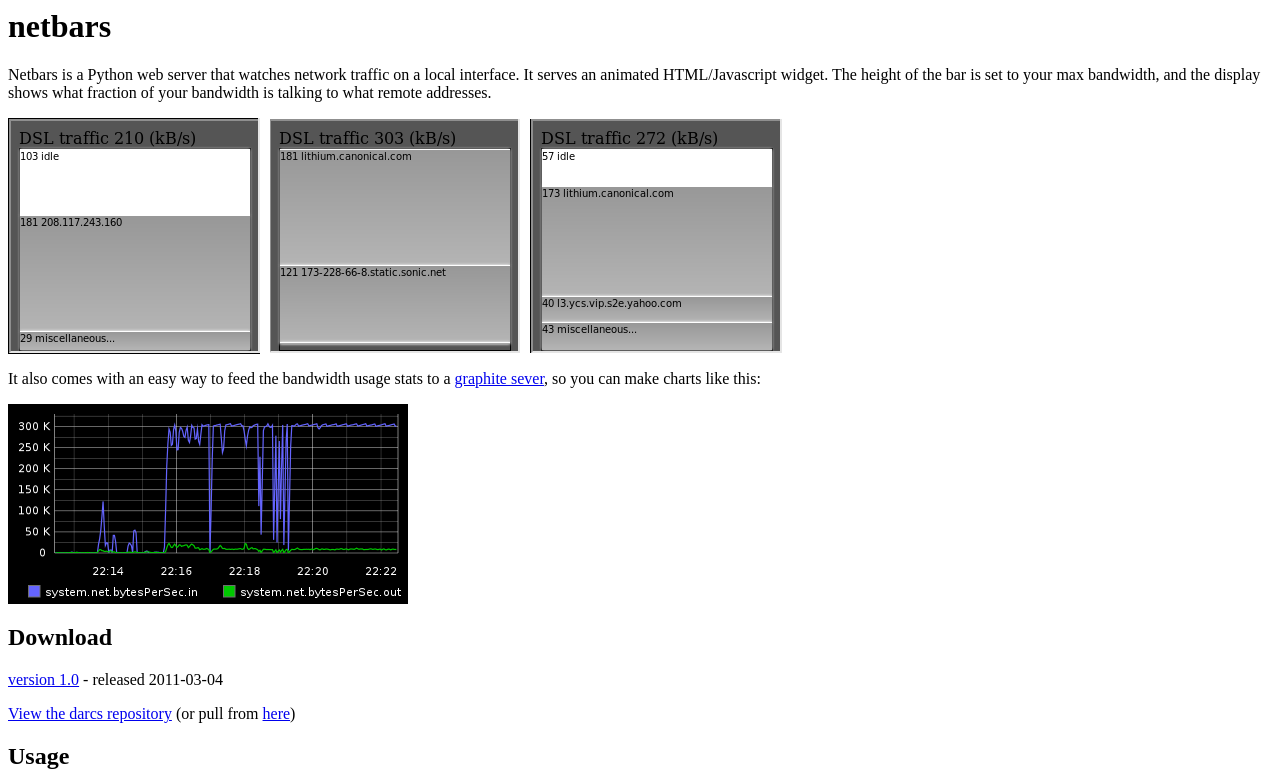
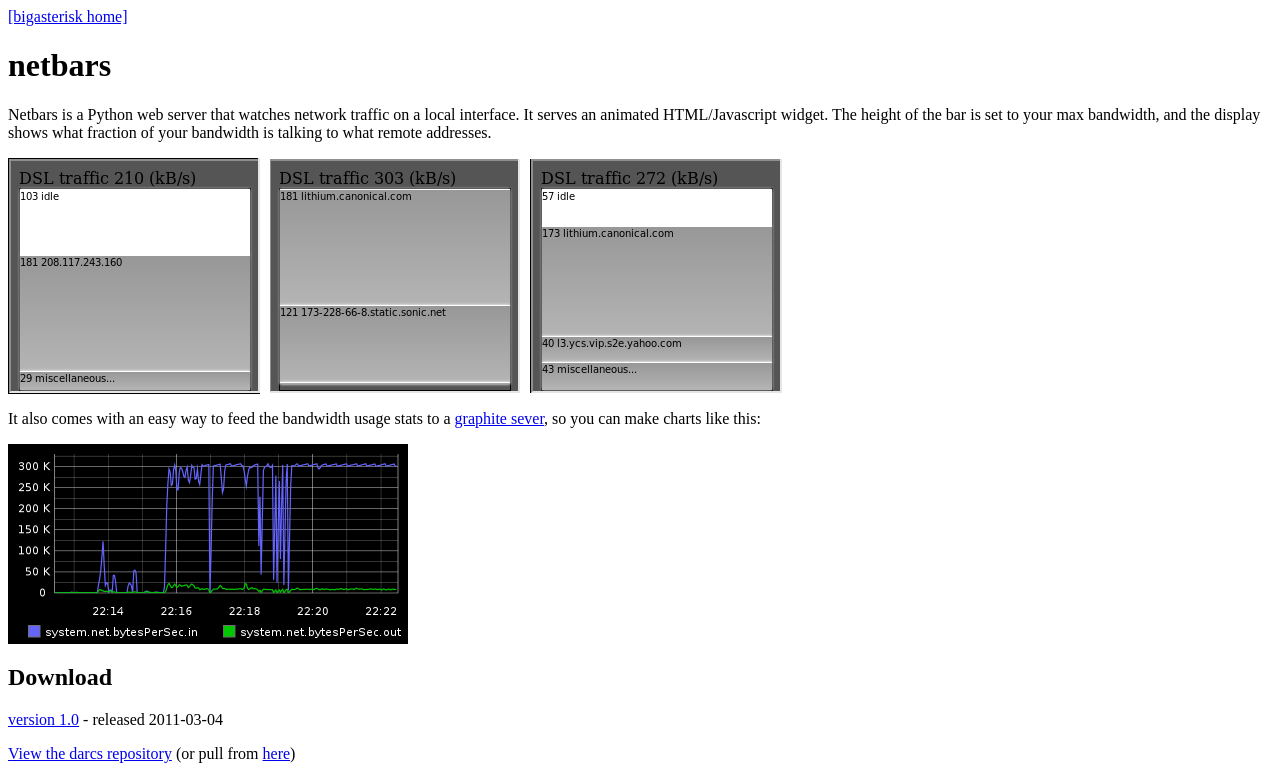
Before and after one commit to drewp/netbars, a plain HTML site: page index.html in a window 1280 px wide. Shown: the top 780 px of the page. Drawn offline with Linux system fonts and the light colour scheme.

Commit message:
link to home page
Ignore-this: 4d9b7ee81333d253e14d43dc62d1491a

darcs-hash:20110305065253-312f9-a18bd9b4660771317c171be6f16ea67adf8417d5.gz

```diff
--- a/index.html
+++ b/index.html
@@ -3,6 +3,7 @@
     <title>netbars</title>
   </head>
   <body>
+    <p><a href="http://bigasterisk.com/">[bigasterisk home]</a></p>
     <h1>netbars</h1>
 
     <p>Netbars is a Python web server that watches network traffic on
```
